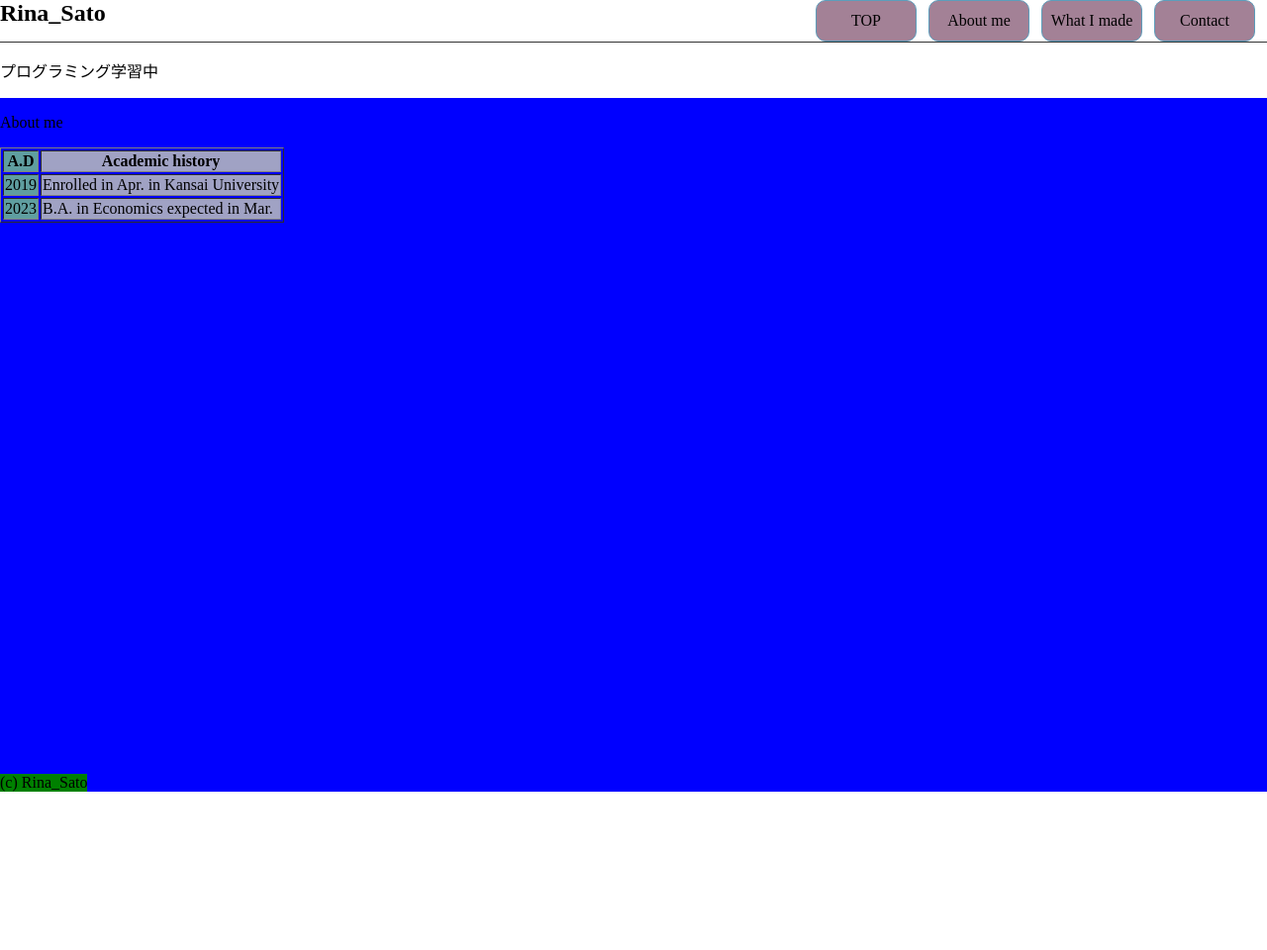
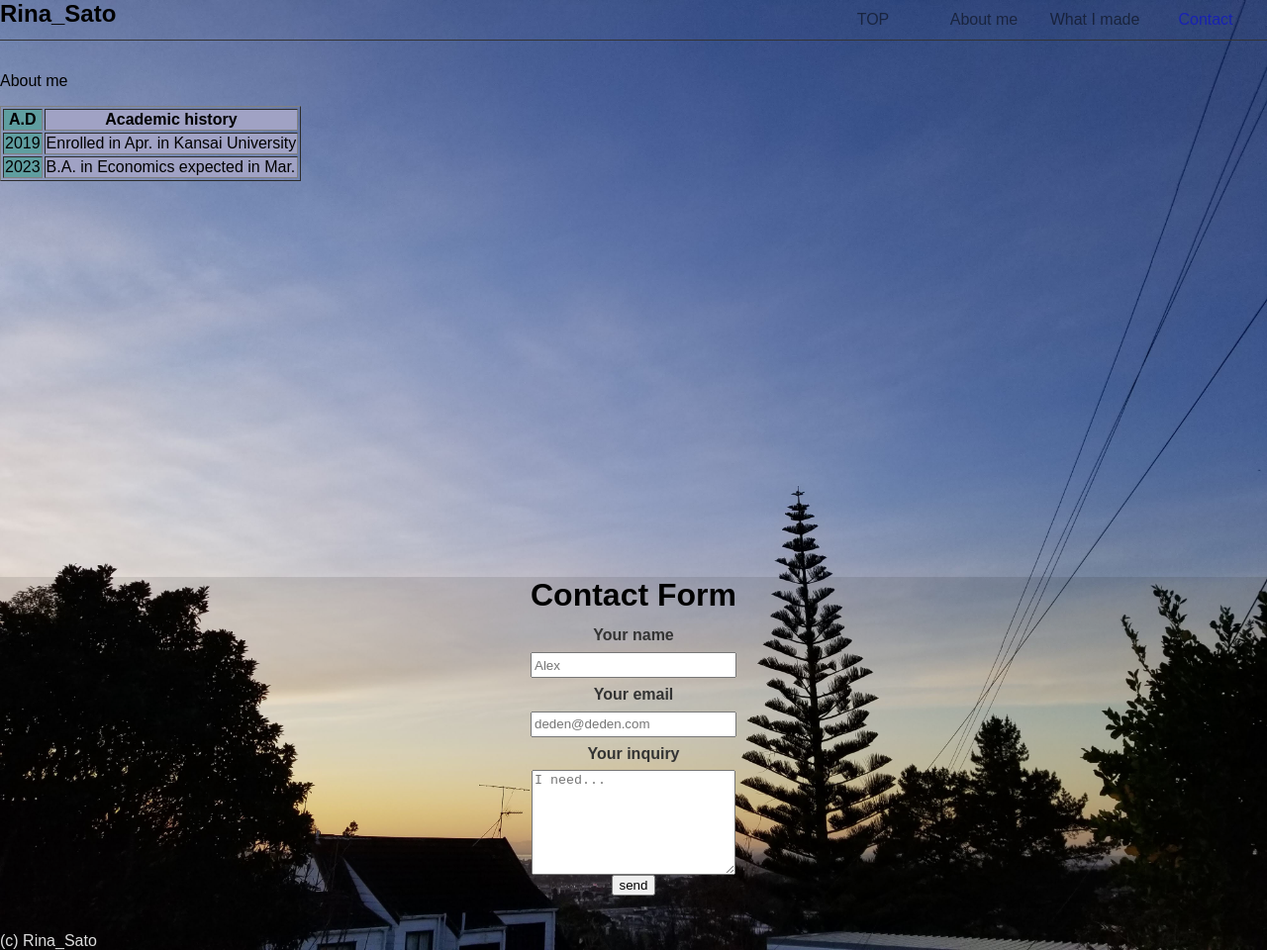
Before and after one commit to Rina-8/Rina-8.github.io, a plain HTML site: page index.html in a window 1280 px wide. Shown: the whole page at 99% size. Before the commit the page ends 800 px from the top, so only its background shows below. Drawn offline with Linux system fonts and the light colour scheme.

Commit message:
from about me

```diff
--- a/css/styles.css
+++ b/css/styles.css
@@ -3,8 +3,15 @@ body {
   /* background: red; */
   display: flex;
   flex-flow: column;
-  min-height: 100vh;
+  min-height: 120vh;
+  font-family: sans-serif;
+  background-image: url(../20190901_064925.jpg);
+  /* background-image: url(../20190907_134004.jpg); */
+  background-size: cover;
+  background-repeat: no-repeat;
 }
+
+
 
 .container {
   display: flex;
@@ -20,7 +27,7 @@ body {
 
 .container li {
   display: inline-block;
-  border: 1px solid rgb(92, 157, 187);
+  /* border: 1px solid rgba(92, 157, 187, .5); */
   margin-right: 12px;
   width: 100px;
   height: 40px;
@@ -28,11 +35,14 @@ body {
   text-align: center;
   line-height: 40px;
   border-radius: 10px;
-  background: rgb(163, 129, 150);
+  /* background: rgba(58, 74, 78, 0.6); */
+  opacity: .5;
 }
 
 .container li:hover {
-  opacity: .8;
+  /* opacity: 1; */
+  cursor: pointer;
+  background-color: rgb(108, 167, 235);
 }
 
 header h1 {
@@ -40,6 +50,10 @@ header h1 {
   padding-bottom: 8px;
   /* border-bottom: 1px solid #ddd; */
   margin: 0;
+}
+
+header a {
+  text-decoration: none;
 }
 
 
@@ -54,14 +68,78 @@ header h1 {
 }
 
 main {
-  background: blue;
   flex: 1;
 }
 
 footer p {
-  background: green;
-  position: absolute;
+  color: #ddd;
   bottom: 0;
   margin: 0 auto;
   z-index: 1;
 }
+
+
+/* お問い合わせ全体 */
+.contactform {
+  margin-top: 400px;
+  padding: 100px auto 20px;
+  /* border: 1px solid red; */
+  text-align: center;
+  background-color:rgba(0, 0, 0, .1);
+}
+
+/* 名前 */
+.formname {
+  /* border: 1px solid blue; */
+  line-height: .1;
+}
+
+.formname p {
+  color: #333;
+  font-weight: bold;
+}
+
+.formname input {
+  width: 200px;
+  height: 20px;
+}
+
+/* メール */
+.formemail {
+  /* border: 1px solid green; */
+  line-height: .1;
+}
+
+.formemail p {
+  color: #333;
+  font-weight: bold;
+}
+
+.formemail input {
+  width: 200px;
+  height: 20px;
+}
+
+
+/* 内容 */
+.formcontent {
+  /* border: 1px solid skyblue; */
+  line-height: .1;
+}
+
+.formcontent p {
+  color: #333;
+  font-weight: bold;
+}
+
+.formcontent textarea {
+  width: 200px;
+  height: 100px;
+}
+
+
+@media (max-width: 800px) {
+  body {
+    background-position: center;
+  }
+}
--- a/index.html
+++ b/index.html
@@ -4,6 +4,7 @@
     <meta charset="utf-8">
     <title>rina_sato</title>
     <link rel="stylesheet" href="css/styles.css">
+    <meta name="viewport" content="width=device-width, initial-scale=1">
   </head>
   <body>
     <header>
@@ -14,10 +15,10 @@
           <li>TOP</li>
           <li>About me</li>
           <li>What I made</li>
-          <li>Contact</li>
+          <li><a href="#contact">Contact</a></li>
         </ul>
       </div>
-      <p>プログラミング学習中</p>
+      <p></p>
     </header>
 
     <main>
@@ -43,6 +44,32 @@
         <!-- ここまで -->
 
       </section>
+
+      <!-- コンタクトフォーム -->
+      <div class="#contact">
+        <div class="contactform">
+          <h1>Contact Form</h1>
+          <form>
+            <div class="formname">
+              <p>Your name</p>
+              <input type="text" name="name" placeholder="Alex" value="">
+            </div>
+
+            <div class="formemail">
+              <p>Your email</p>
+              <input type="email" name="email" placeholder="deden@deden.com" value="">
+            </div>
+
+            <div class="formcontent">
+              <p>Your inquiry</p>
+              <textarea name="content" rows="5" placeholder="I need..."></textarea>
+            </div>
+
+            <input type="submit" value="send">
+          </form>
+        </div>
+      </div>
+      <!-- ここまで -->
     </main>
 
     <footer>
```
Also changed, not shown: 20190901_064925.jpg (added), 1 other file.
